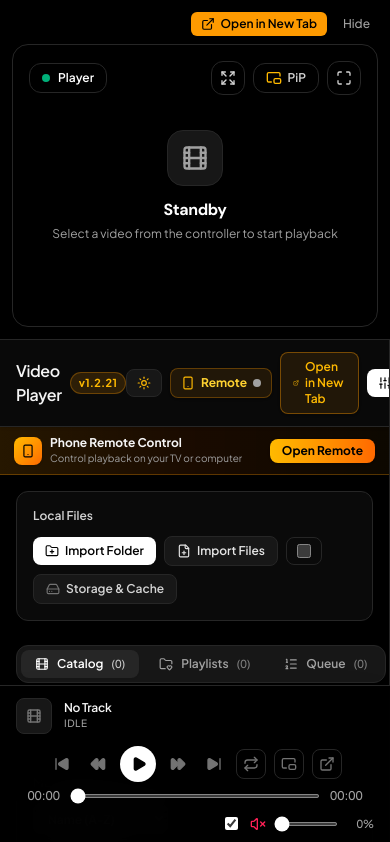
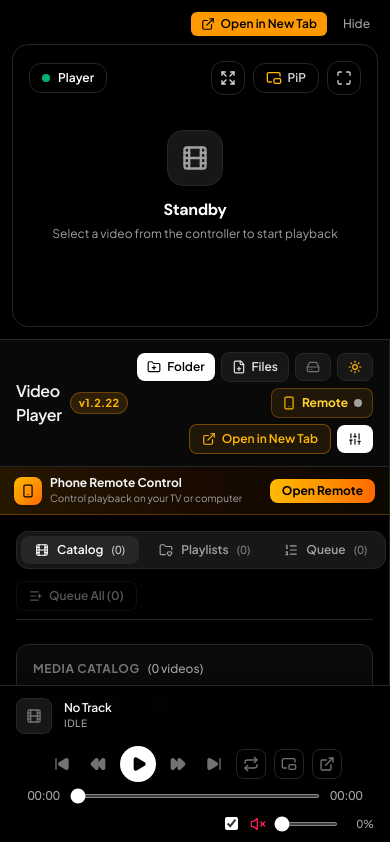
Before and after one commit to ac1714/video-player-pwa, a React (Vite) app: page / in a window 390 px wide. Shown: the top 842 px of the page. Built offline with nearby package versions, Linux system fonts and the light colour scheme.

Commit message:
Move Import and Storage to header, remove rename on import, and enhance play count visibility (v1.2.22)

```diff
--- a/package.json
+++ b/package.json
@@ -1,7 +1,7 @@
 {
   "name": "react-example",
   "private": true,
-  "version": "1.2.21",
+  "version": "1.2.22",
   "type": "module",
   "scripts": {
     "dev": "vite --port=3000 --host=0.0.0.0",
--- a/src/components/ControllerView.tsx
+++ b/src/components/ControllerView.tsx
@@ -185,13 +185,6 @@ export const ControllerView: React.FC<ControllerViewProps> = ({
   const [showAddTracksToPlaylist, setShowAddTracksToPlaylist] = useState<Playlist | null>(null);
   const [fileToRename, setFileToRename] = useState<MediaFile | null>(null);
   const [sortBy, setSortBy] = useState<'name' | 'playCount' | 'recent' | 'duration'>('name');
-  const [promptRenameOnImport, setPromptRenameOnImport] = useState<boolean>(() => {
-    try {
-      return localStorage.getItem('pwa_video_prompt_rename_on_import') === 'true';
-    } catch {
-      return false;
-    }
-  });
   const [overlaySearchQuery, setOverlaySearchQuery] = useState<string>('');
   const [overlayTab, setOverlayTab] = useState<'videos' | 'folders'>('videos');
   const [expandedFolderPaths, setExpandedFolderPaths] = useState<Set<string>>(new Set());
@@ -1502,9 +1495,6 @@ export const ControllerView: React.FC<ControllerViewProps> = ({
           await loadDatabase();
           setNeedsDirectoryReauth(false);
           setStatusNotice(`Imported ${result.count} video file${result.count === 1 ? '' : 's'}.`);
-          if (promptRenameOnImport && result.files && result.files.length > 0) {
-            setFileToRename(result.files[0]);
-          }
           return;
         } else {
           setStatusNotice('No video files found in selected folder.');
@@ -1548,9 +1538,6 @@ export const ControllerView: React.FC<ControllerViewProps> = ({
         setStatusNotice(
           `Imported ${result.count} video file${result.count === 1 ? '' : 's'}${plName ? ` and added to "${plName}"` : ''}.`
         );
-        if (promptRenameOnImport && result.files && result.files.length > 0) {
-          setFileToRename(result.files[0]);
-        }
       }
     } catch (err) {
       console.error('Folder input error:', err);
@@ -1601,9 +1588,6 @@ export const ControllerView: React.FC<ControllerViewProps> = ({
         if (result.count > 0) {
           await loadDatabase();
           setStatusNotice(`Imported ${result.count} video file${result.count === 1 ? '' : 's'}.`);
-          if (promptRenameOnImport && result.files && result.files.length > 0) {
-            setFileToRename(result.files[0]);
-          }
           return;
         }
       } catch (err: any) {
@@ -1629,9 +1613,6 @@ export const ControllerView: React.FC<ControllerViewProps> = ({
         setStatusNotice('No video files found.');
       } else {
         setStatusNotice(`Imported ${result.count} video file${result.count === 1 ? '' : 's'}.`);
-        if (promptRenameOnImport && result.files && result.files.length > 0) {
-          setFileToRename(result.files[0]);
-        }
       }
     } catch (err) {
       console.error('File input error:', err);
@@ -1674,9 +1655,6 @@ export const ControllerView: React.FC<ControllerViewProps> = ({
         setStatusNotice('No video files found in dropped items.');
       } else {
         setStatusNotice(`Imported ${result.count} video file${result.count === 1 ? '' : 's'}.`);
-        if (promptRenameOnImport && result.files && result.files.length > 0) {
-          setFileToRename(result.files[0]);
-        }
       }
     } catch (err) {
       console.error('Drop error:', err);
@@ -1976,7 +1954,58 @@ export const ControllerView: React.FC<ControllerViewProps> = ({
         </div>
 
         {/* Right: Actions */}
-        <div className="flex items-center gap-2">
+        <div className="flex items-center gap-1.5 sm:gap-2 flex-wrap justify-end">
+          {/* Import Folder Button */}
+          <button
+            id="import-folder-btn"
+            onClick={handleIngestFolder}
+            className="flex items-center gap-1.5 px-2.5 py-1.5 rounded-lg bg-neutral-900 dark:bg-white text-white dark:text-black text-xs font-semibold hover:opacity-90 active:scale-95 transition cursor-pointer shadow-sm"
+            title="Import folder of video files"
+          >
+            <FolderPlus className="w-3.5 h-3.5" />
+            <span className="hidden sm:inline">Import Folder</span>
+            <span className="sm:hidden">Folder</span>
+          </button>
+
+          {/* Import Files Button */}
+          <button
+            id="import-files-btn"
+            onClick={handleIngestFiles}
+            className="flex items-center gap-1.5 px-2.5 py-1.5 rounded-lg bg-neutral-100 dark:bg-neutral-900 hover:bg-neutral-200 dark:hover:bg-neutral-800 border border-neutral-200 dark:border-neutral-800 text-xs font-semibold text-neutral-800 dark:text-neutral-200 active:scale-95 transition cursor-pointer"
+            title="Import individual video files"
+          >
+            <FilePlus className="w-3.5 h-3.5" />
+            <span className="hidden sm:inline">Import Files</span>
+            <span className="sm:hidden">Files</span>
+          </button>
+
+          {/* Storage & Cache Management Button */}
+          <button
+            id="storage-utility-btn"
+            onClick={() => {
+              loadStorageStats();
+              setShowStorageModal(true);
+            }}
+            className="flex items-center gap-1.5 px-2.5 py-1.5 rounded-lg bg-neutral-100 dark:bg-neutral-900 hover:bg-neutral-200 dark:hover:bg-neutral-800 border border-neutral-200 dark:border-neutral-800 text-xs font-semibold text-neutral-700 dark:text-neutral-300 active:scale-95 transition cursor-pointer"
+            title="Manage Storage and Video Cache"
+          >
+            <HardDrive className="w-3.5 h-3.5 text-neutral-500" />
+            <span className="hidden md:inline">Storage</span>
+          </button>
+
+          {/* Reauthorize Access Button (when permission needs elevation) */}
+          {needsDirectoryReauth && (
+            <button
+              id="header-reauthorize-btn"
+              onClick={handleReauthorizeFolder}
+              className="flex items-center gap-1.5 px-2.5 py-1.5 rounded-lg bg-amber-600 hover:bg-amber-500 text-white text-xs font-semibold transition cursor-pointer shadow-sm animate-pulse"
+              title="Select folder to reconnect disk access to all catalog videos without re-uploading"
+            >
+              <FolderOpen className="w-3.5 h-3.5" />
+              <span className="hidden sm:inline">Re-link</span>
+            </button>
+          )}
+
           {/* Theme Toggle (Right side of header) */}
           <ThemeToggle />
 
@@ -2150,83 +2179,6 @@ export const ControllerView: React.FC<ControllerViewProps> = ({
 
       {/* Main Content Area */}
       <main className="flex-1 max-w-7xl w-full mx-auto p-4 md:p-6 space-y-6">
-        {/* Ingestion Action Row */}
-        <section
-          id="ingestion-action-bar"
-          className="flex flex-wrap items-center justify-between gap-3 p-4 rounded-xl bg-white dark:bg-neutral-950 border border-neutral-200 dark:border-neutral-800 shadow-sm"
-        >
-          <span className="text-xs font-semibold text-neutral-700 dark:text-neutral-300">
-            Local Files
-          </span>
-
-          <div className="flex flex-wrap items-center gap-2">
-            <button
-              id="import-folder-btn"
-              onClick={handleIngestFolder}
-              className="flex items-center gap-1.5 px-3 py-1.5 rounded-lg bg-neutral-900 dark:bg-white text-white dark:text-black text-xs font-semibold hover:opacity-90 transition cursor-pointer"
-            >
-              <FolderPlus className="w-3.5 h-3.5" />
-              <span>Import Folder</span>
-            </button>
-
-            <button
-              id="import-files-btn"
-              onClick={handleIngestFiles}
-              className="flex items-center gap-1.5 px-3 py-1.5 rounded-lg bg-neutral-100 dark:bg-neutral-900 hover:bg-neutral-200 dark:hover:bg-neutral-800 border border-neutral-200 dark:border-neutral-800 text-xs font-semibold text-neutral-800 dark:text-neutral-200 transition cursor-pointer"
-            >
-              <FilePlus className="w-3.5 h-3.5" />
-              <span>Import Files</span>
-            </button>
-
-            {/* Prompt to rename when importing toggle */}
-            <label
-              className="flex items-center gap-1.5 px-2.5 py-1.5 rounded-lg border border-neutral-200 dark:border-neutral-800 text-xs font-medium text-neutral-600 dark:text-neutral-400 hover:text-neutral-900 dark:hover:text-white cursor-pointer select-none transition"
-              title="When checked, a rename dialog will automatically prompt whenever you import videos"
-            >
-              <input
-                type="checkbox"
-                checked={promptRenameOnImport}
-                onChange={(e) => {
-                  setPromptRenameOnImport(e.target.checked);
-                  try {
-                    localStorage.setItem('pwa_video_prompt_rename_on_import', String(e.target.checked));
-                  } catch {}
-                }}
-                className="w-3.5 h-3.5 rounded text-amber-500 focus:ring-amber-400 cursor-pointer"
-              />
-              <span className="hidden sm:inline">Rename on import</span>
-            </label>
-
-
-
-            {/* Reauthorize Access Button (when permission needs elevation) */}
-            {needsDirectoryReauth && (
-              <button
-                id="reauthorize-action-btn"
-                onClick={handleReauthorizeFolder}
-                className="flex items-center gap-1.5 px-3 py-1.5 rounded-lg bg-amber-600 hover:bg-amber-500 text-white text-xs font-semibold transition cursor-pointer shadow-sm animate-pulse"
-                title="Select folder to reconnect disk access to all catalog videos without re-uploading"
-              >
-                <FolderOpen className="w-3.5 h-3.5" />
-                <span>Re-link Folder</span>
-              </button>
-            )}
-
-            {/* Storage & Cache Management Button */}
-            <button
-              id="storage-utility-btn"
-              onClick={() => {
-                loadStorageStats();
-                setShowStorageModal(true);
-              }}
-              className="flex items-center gap-1.5 px-3 py-1.5 rounded-lg bg-neutral-100 dark:bg-neutral-900 hover:bg-neutral-200 dark:hover:bg-neutral-800 border border-neutral-200 dark:border-neutral-800 text-xs font-semibold text-neutral-700 dark:text-neutral-300 transition cursor-pointer"
-              title="Manage Storage and Video Cache"
-            >
-              <HardDrive className="w-3.5 h-3.5 text-neutral-500" />
-              <span>Storage & Cache</span>
-            </button>
-          </div>
-        </section>
 
         {/* Browser Permission Re-Authorization Banner */}
         {needsDirectoryReauth && (
@@ -2499,10 +2451,15 @@ export const ControllerView: React.FC<ControllerViewProps> = ({
 
                             {/* Play count badge */}
                             <span
-                              className="inline-flex items-center gap-1 text-[10px] font-sans font-medium px-1.5 py-0.5 rounded bg-neutral-100 dark:bg-neutral-900 border border-neutral-200 dark:border-neutral-800 text-neutral-600 dark:text-neutral-400 tabular-nums"
-                              title={`${file.playCount || 0} qualifying plays (minimum watch duration met)`}
+                              id={`play-count-badge-${file.id}`}
+                              className={`inline-flex items-center gap-1 text-[11px] font-sans font-semibold px-2 py-0.5 rounded-full border tabular-nums transition ${
+                                (file.playCount || 0) > 0
+                                  ? 'bg-amber-500/15 border-amber-500/40 text-amber-700 dark:text-amber-300 shadow-xs'
+                                  : 'bg-neutral-100 dark:bg-neutral-900 border-neutral-200 dark:border-neutral-800 text-neutral-500'
+                              }`}
+                              title={`${file.playCount || 0} qualifying plays (requires watching 120s or full duration)`}
                             >
-                              <Play className="w-2.5 h-2.5 fill-current opacity-70" />
+                              <Play className={`w-2.5 h-2.5 ${(file.playCount || 0) > 0 ? 'fill-amber-500 text-amber-500' : 'fill-current opacity-40'}`} />
                               <span>{file.playCount || 0} {file.playCount === 1 ? 'play' : 'plays'}</span>
                             </span>
                           </div>
@@ -3082,8 +3039,13 @@ export const ControllerView: React.FC<ControllerViewProps> = ({
                   {playerState}
                 </span>
                 {activeTrack && (
-                  <span className="text-[10px] font-sans text-neutral-500 dark:text-neutral-400 font-medium">
-                    · {(activeTrack.playCount || 0)} {(activeTrack.playCount === 1 ? 'play' : 'plays')}
+                  <span
+                    id="active-track-play-count-pill"
+                    className="inline-flex items-center gap-1 px-2 py-0.5 rounded-full text-[10px] font-bold bg-amber-500/15 border border-amber-500/30 text-amber-700 dark:text-amber-300 tabular-nums"
+                    title={`Watched ${activeTrack.playCount || 0} time${activeTrack.playCount === 1 ? '' : 's'} (120s watch time threshold)`}
+                  >
+                    <Play className="w-2.5 h-2.5 fill-amber-500 text-amber-500" />
+                    <span>{(activeTrack.playCount || 0)} {(activeTrack.playCount === 1 ? 'play' : 'plays')}</span>
                   </span>
                 )}
               </div>
--- a/src/version.ts
+++ b/src/version.ts
@@ -1 +1 @@
-export const APP_VERSION = 'v1.2.21';
+export const APP_VERSION = 'v1.2.22';
```
Also changed, not shown: 8 other files (tests, documents, lock files or other folders).
